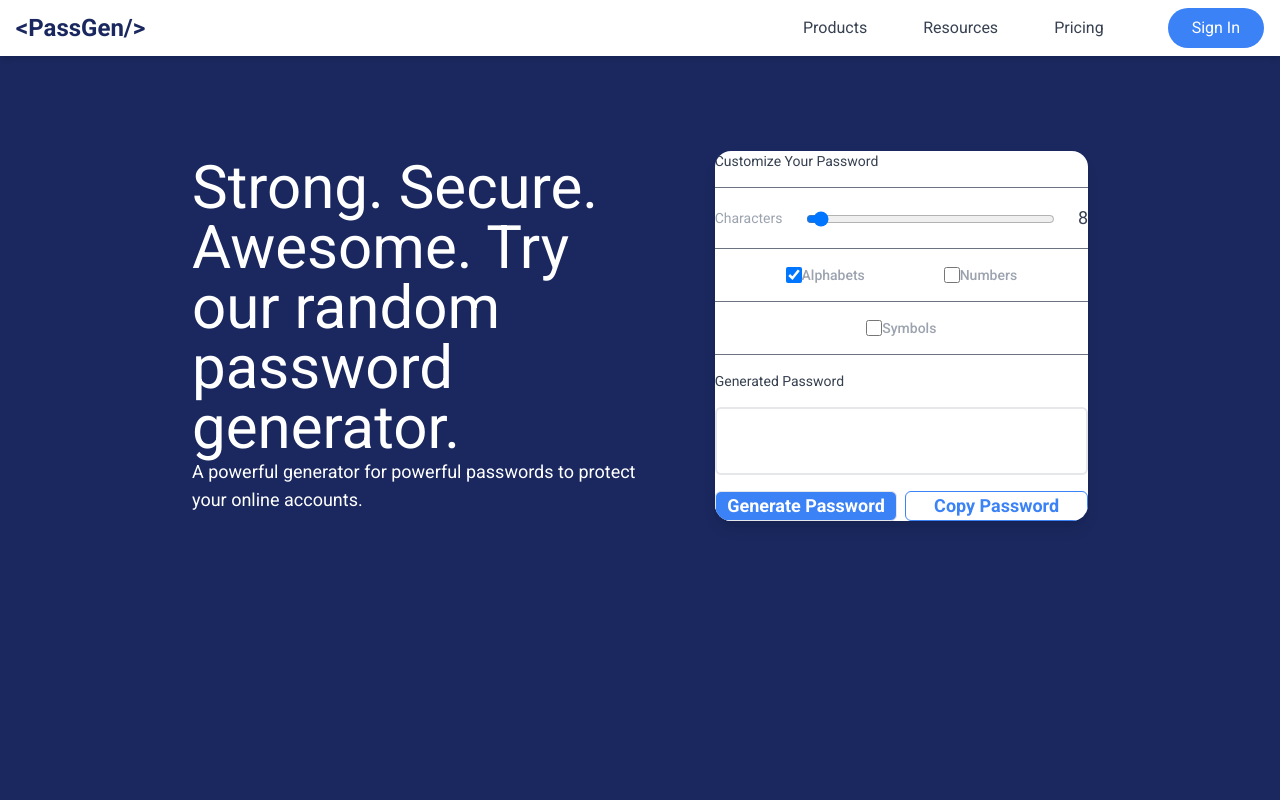
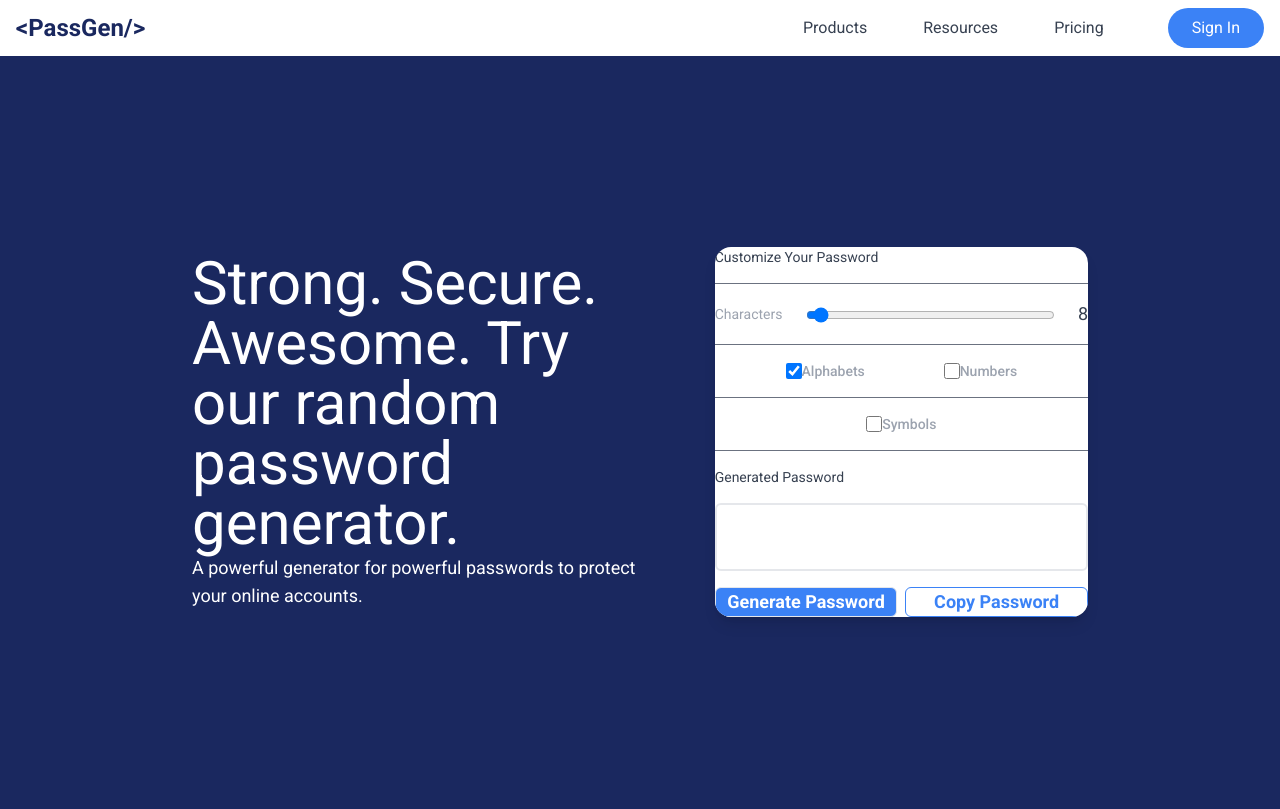
Before and after one commit to Utkarsh77218/Password-Generator, an Angular app: page / in a window 1280 px wide. Built offline with nearby package versions, Linux system fonts and the light colour scheme.

Commit message:
Update app.component.html

```diff
--- a/src/app/app.component.html
+++ b/src/app/app.component.html
@@ -1,7 +1,5 @@
-<main class="bg-[#1a285f] min-h-screen">
-  <app-navbar />
-  <div class="h-fit">
+<app-navbar />
+<main class="bg-[#1a285f] min-h-[94.1vh] flex flex-col justify-center items-center">
     <app-password-generator />
-  </div>
 </main>
 <router-outlet />
```
